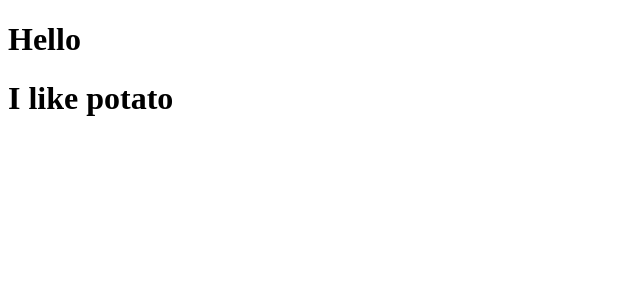
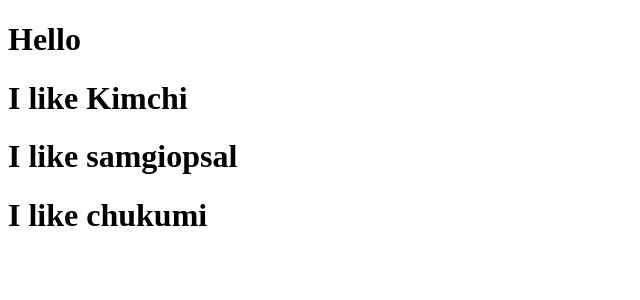
Before and after one commit to InwooJeong/movie_app_2020, a React (Create React App) app: page / in a window 1280 px wide. Shown: the top 300 px of the page, without its empty margins (0-640 px from the left). Built offline with nearby package versions, Linux system fonts and the light colour scheme.

Commit message:
props 학습

```diff
--- a/src/App.js
+++ b/src/App.js
@@ -1,14 +1,16 @@
 import React from 'react';
 
-function Food(){
-  return <h1>I like potato</h1>;
+function Food({fav}){
+  return <h1>I like {fav}</h1>;
 }
 
 function App() {
   return (
   <div>
     <h1>Hello</h1>
-    <Food/>
+    <Food fav="Kimchi"/>
+    <Food fav="samgiopsal"/>
+    <Food fav="chukumi"/>
   </div>
   );
 }
```
